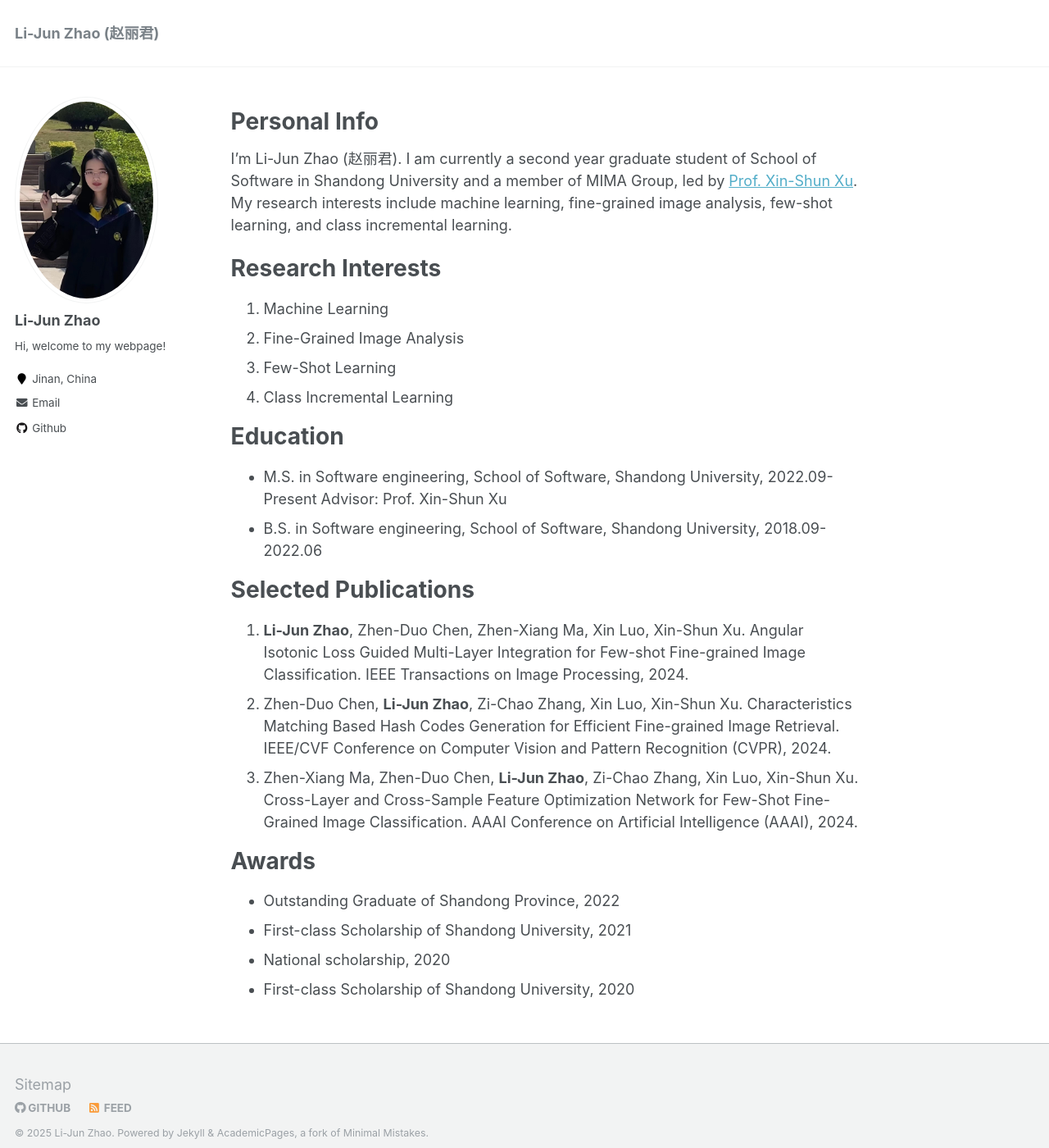
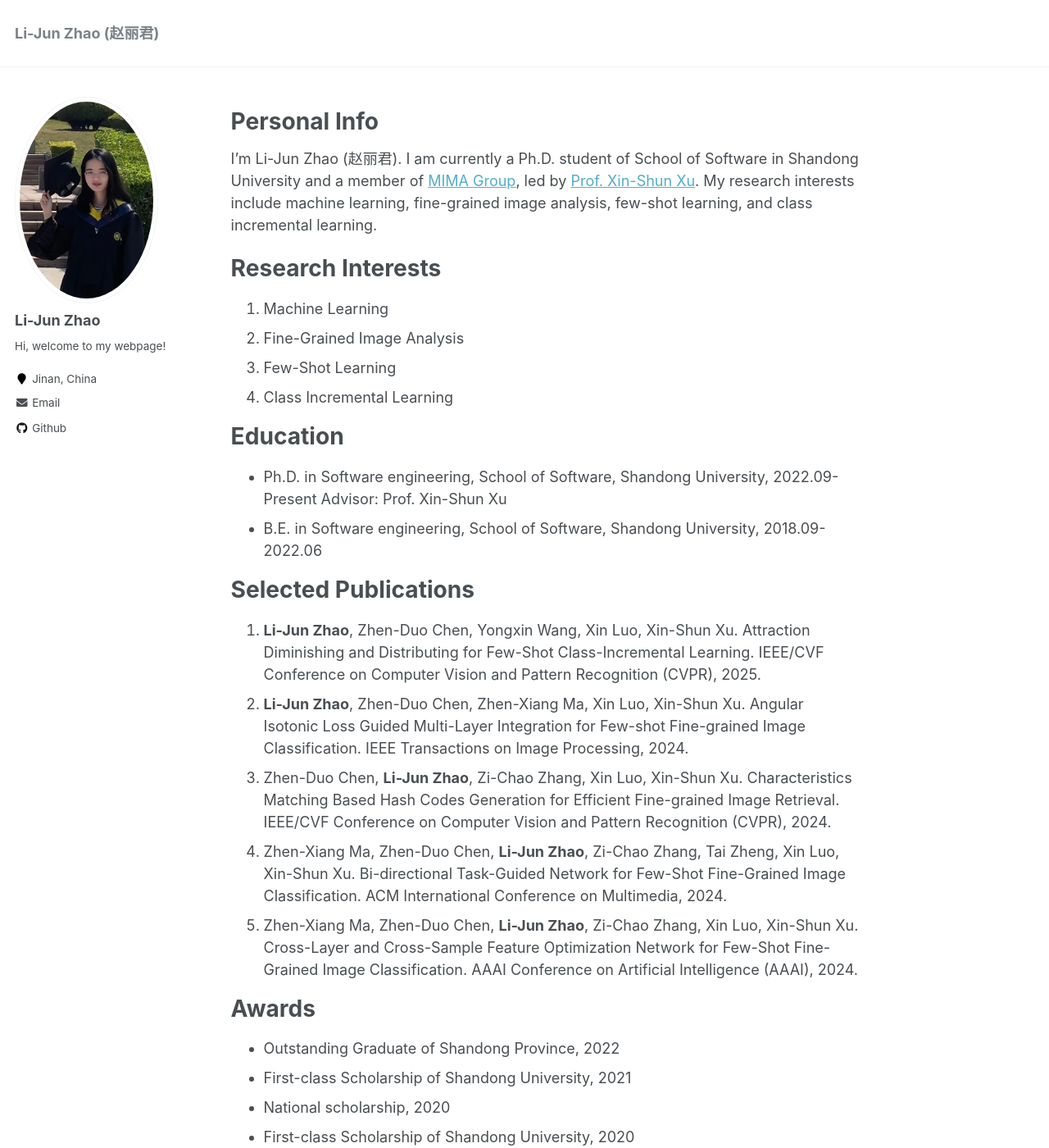
Before and after one commit to Legenddddd/Legenddddd.github.io, a Jekyll site: the page built from _pages/about.md, in a window 1280 px wide and 1400 px high. Shown: the whole window at 82% size. Built offline with Jekyll 4.4.1, drawn with Linux system fonts in a browser that asks for light colours.

Commit message:
Update about.md

```diff
--- a/_pages/about.md
+++ b/_pages/about.md
@@ -10,7 +10,7 @@ redirect_from:
 
 Personal Info
 ======
-I'm Li-Jun Zhao (赵丽君). I am currently a second year graduate student of School of Software in Shandong University and a member of MIMA Group, led by [Prof. Xin-Shun Xu](https://faculty.sdu.edu.cn/xuxinshun/zh_CN/index.htm). My research interests include machine learning, fine-grained image analysis, few-shot learning, and class incremental learning.
+I'm Li-Jun Zhao (赵丽君). I am currently a Ph.D. student of School of Software in Shandong University and a member of [MIMA Group](https://mima.sdu.edu.cn/), led by [Prof. Xin-Shun Xu](https://faculty.sdu.edu.cn/xuxinshun/zh_CN/index.htm). My research interests include machine learning, fine-grained image analysis, few-shot learning, and class incremental learning.
 
 
 
@@ -23,16 +23,18 @@ Research Interests
 
 Education
 =====
-* M.S. in Software engineering, School of Software, Shandong University, 2022.09-Present
+* Ph.D. in Software engineering, School of Software, Shandong University, 2022.09-Present
   Advisor: Prof. Xin-Shun Xu
-* B.S. in Software engineering, School of Software, Shandong University, 2018.09-2022.06
+* B.E. in Software engineering, School of Software, Shandong University, 2018.09-2022.06
 
 
 
 Selected Publications
 ======
+1. **Li-Jun Zhao**, Zhen-Duo Chen, Yongxin Wang, Xin Luo, Xin-Shun Xu. Attraction Diminishing and Distributing for Few-Shot Class-Incremental Learning. IEEE/CVF Conference on Computer Vision and Pattern Recognition (CVPR), 2025.
 1. **Li-Jun Zhao**, Zhen-Duo Chen, Zhen-Xiang Ma, Xin Luo, Xin-Shun Xu. Angular Isotonic Loss Guided Multi-Layer Integration for Few-shot Fine-grained Image Classification. IEEE Transactions on Image Processing, 2024.
 1. Zhen-Duo Chen, **Li-Jun Zhao**, Zi-Chao Zhang, Xin Luo, Xin-Shun Xu. Characteristics Matching Based Hash Codes Generation for Efficient Fine-grained Image Retrieval.  IEEE/CVF Conference on Computer Vision and Pattern Recognition (CVPR), 2024.
+1. Zhen-Xiang Ma, Zhen-Duo Chen, **Li-Jun Zhao**, Zi-Chao Zhang, Tai Zheng, Xin Luo, Xin-Shun Xu. Bi-directional Task-Guided Network for Few-Shot Fine-Grained Image Classification. ACM International Conference on Multimedia, 2024.
 1. Zhen-Xiang Ma, Zhen-Duo Chen, **Li-Jun Zhao**, Zi-Chao Zhang, Xin Luo, Xin-Shun Xu. Cross-Layer and Cross-Sample Feature Optimization Network for Few-Shot Fine-Grained Image Classification. AAAI Conference on Artificial Intelligence (AAAI), 2024.
 
 
```
